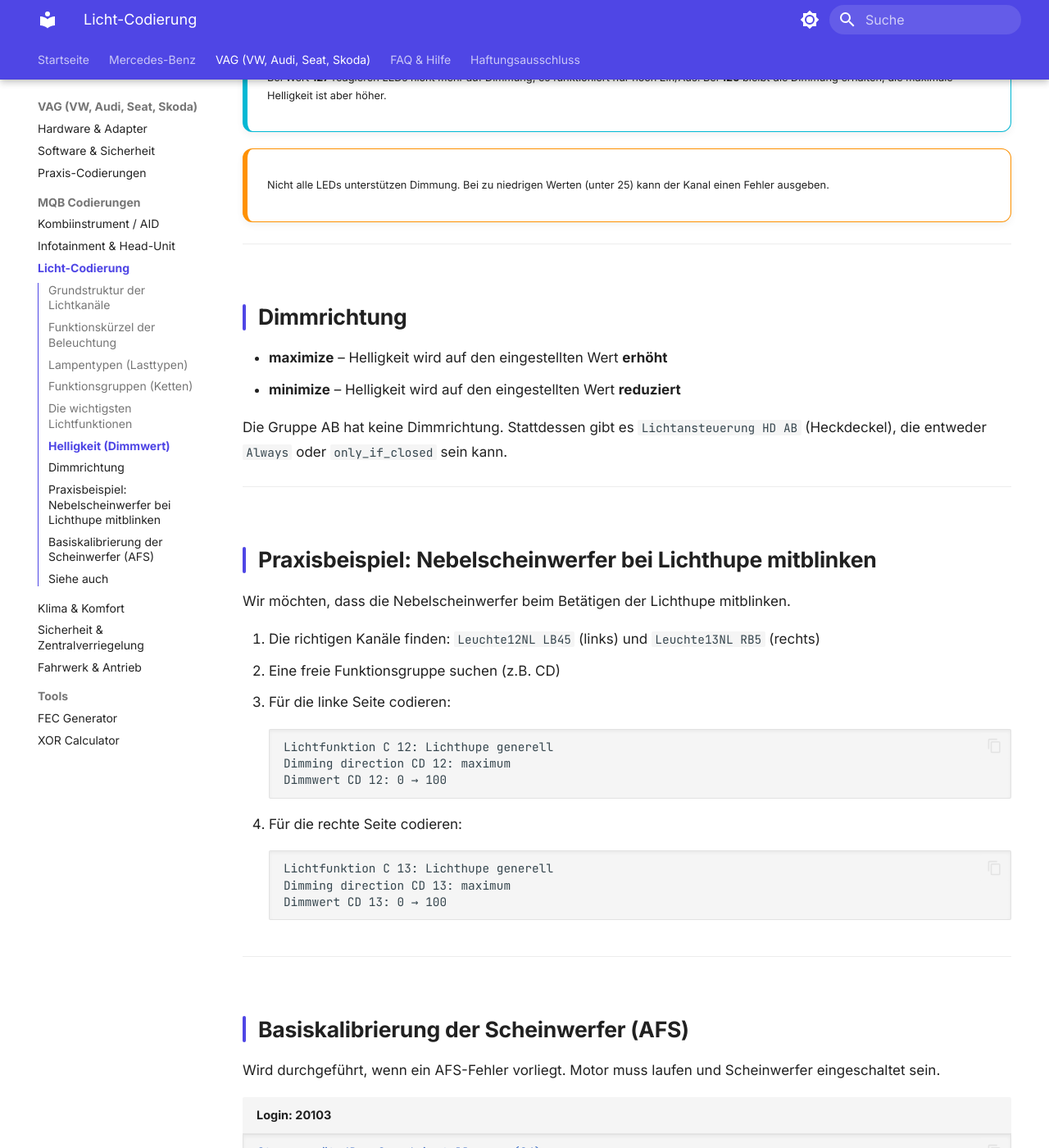
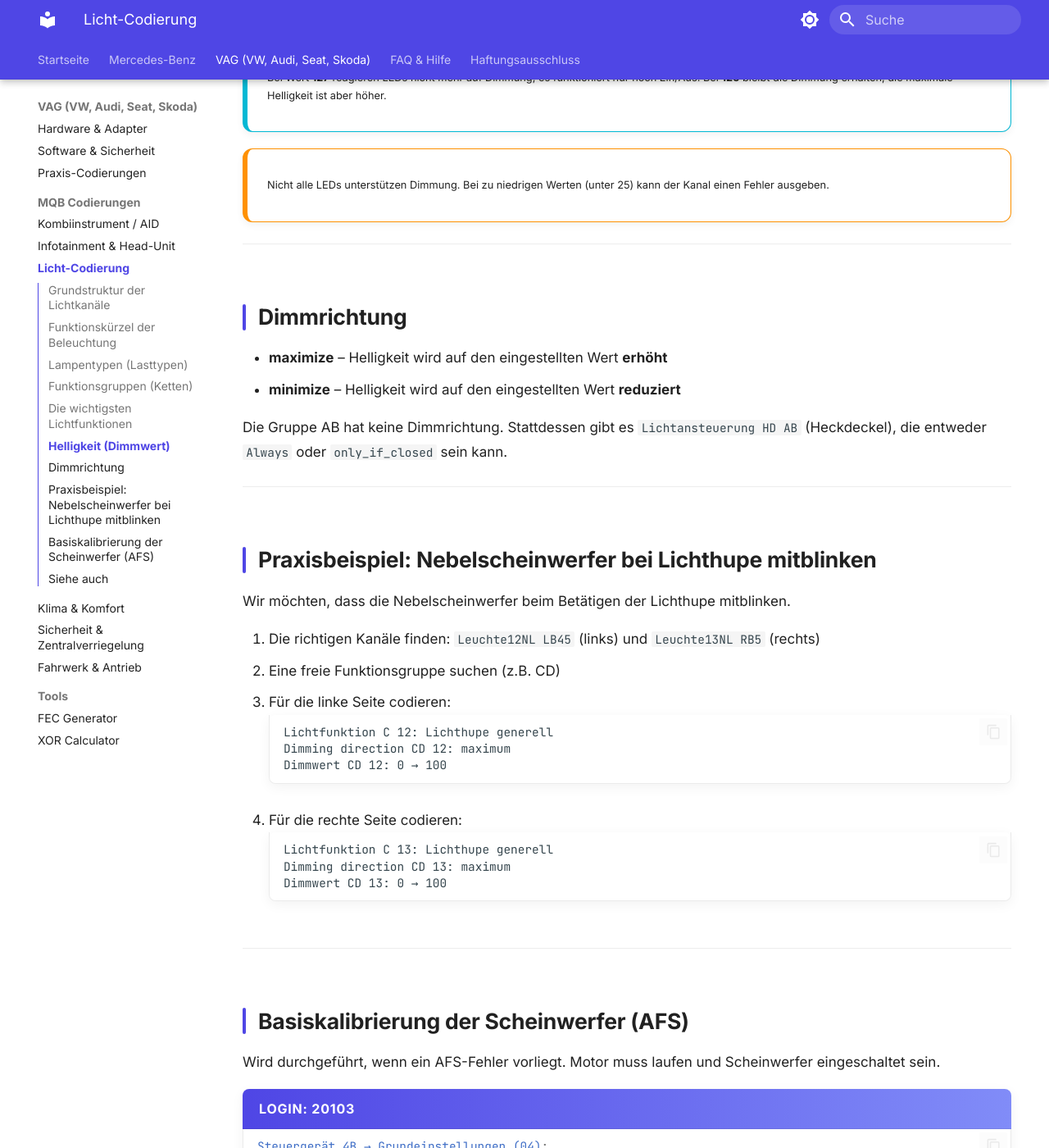
Before and after one commit to CAZE7/CAZE7.github.io, an MkDocs documentation site: the page built from docs/vag/licht.md, in a window 1280 px wide and 1400 px high, scrolled down 3549 px. Shown: the whole window at 82% size. Built offline with MkDocs 1.6.1 and Material for MkDocs 9.7.7, drawn with Linux system fonts in a browser that asks for light colours.

```diff
--- a/docs/stylesheets/extra.css
+++ b/docs/stylesheets/extra.css
@@ -147,9 +147,36 @@
 }
 
 /* --- 8. Code-Blöcke --- */
+.md-typeset .highlight {
+  border-radius: 8px;
+  box-shadow: 0 4px 15px rgba(0, 0, 0, 0.05);
+  margin-bottom: 1.5rem;
+}
+
+.md-typeset .highlight .filename {
+  background: linear-gradient(90deg, var(--md-primary-fg-color), var(--md-primary-fg-color--light));
+  color: white !important;
+  font-weight: 700;
+  padding: 0.5rem 1rem;
+  font-size: 0.8rem;
+  letter-spacing: 0.05em;
+  text-transform: uppercase;
+  border-top-left-radius: 8px;
+  border-top-right-radius: 8px;
+  display: block;
+}
+
+.md-typeset .highlight pre {
+  margin-top: 0 !important;
+  border-radius: 0 0 8px 8px !important;
+  border: 1px solid var(--code-border);
+  border-top: none;
+}
+
 .md-typeset pre > code {
-  box-shadow: inset 0 2px 4px rgba(0,0,0,0.05);
-  border: 1px solid var(--code-border);
+  background: transparent;
+  box-shadow: none;
+  border: none;
 }
 
 /* --- 9. Footer --- */
```
